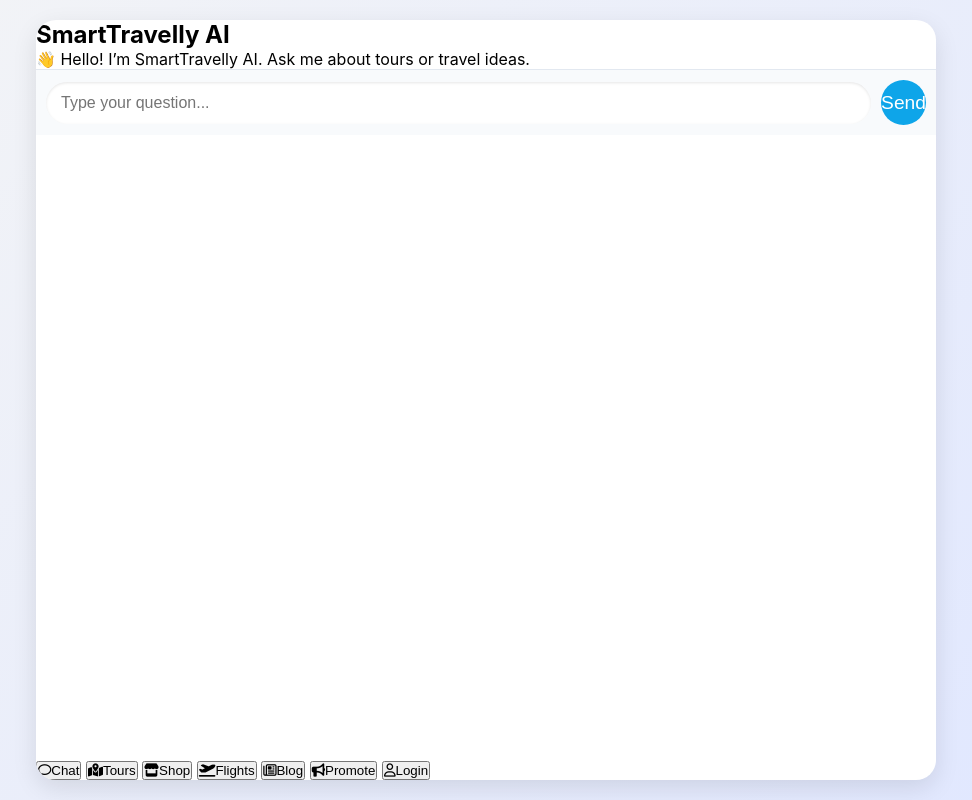
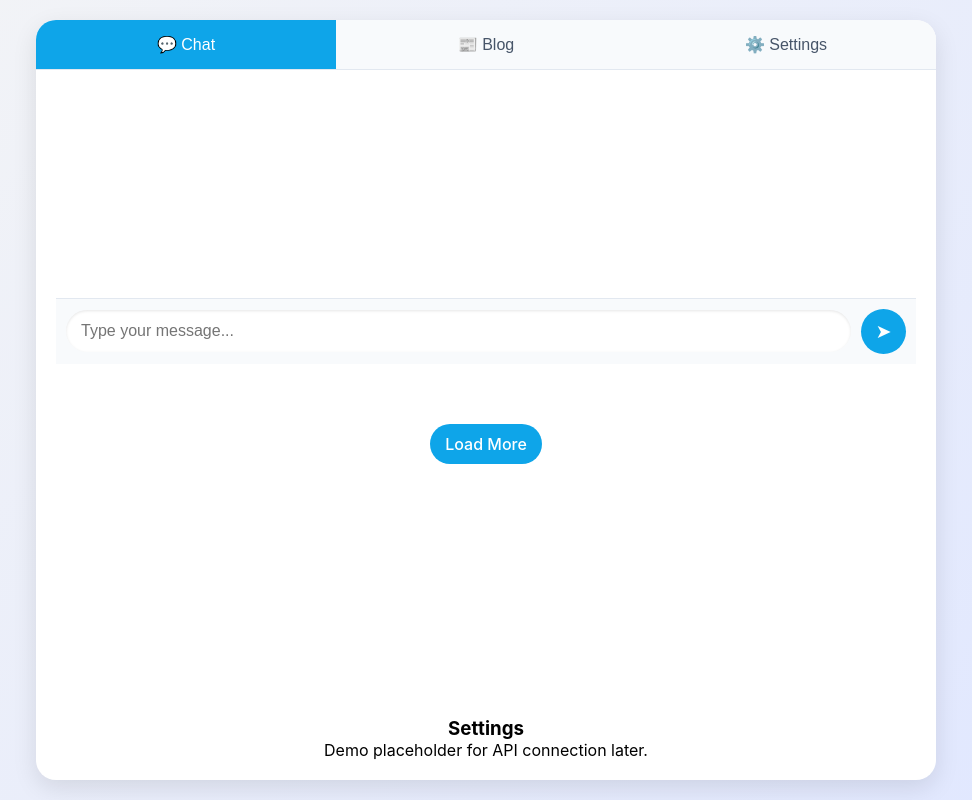
Before and after one commit to smarttravellyapp/chat, a website: page public/index.html in a window 1280 px wide. Shown: the whole page, without its empty margins (154-1126 px from the left). Drawn offline with Linux system fonts and the light colour scheme.

Commit message:
Update index.html

```diff
--- a/public/index.html
+++ b/public/index.html
@@ -3,40 +3,40 @@
 <head>
   <meta charset="UTF-8" />
   <meta name="viewport" content="width=device-width, initial-scale=1.0" />
-  <title>SmartTravelly AI</title>
+  <title>SmartTravelly Chat</title>
   <link rel="stylesheet" href="style.css" />
-  <script src="https://kit.fontawesome.com/a2d9a6d8d6.js" crossorigin="anonymous"></script>
+  <script defer src="script.js"></script>
 </head>
 <body>
   <div class="app-container">
-    <div class="chat-card">
-      <div class="chat-header">
-        <h2>SmartTravelly AI</h2>
-      </div>
-
-      <div class="chat-body" id="chatBody">
-        <div class="bot-message">
-          👋 Hello! I’m SmartTravelly AI. Ask me about tours or travel ideas.
-        </div>
-      </div>
-
-      <div class="chat-input">
-        <input type="text" id="userInput" placeholder="Type your question..." />
-        <button id="sendBtn">Send</button>
-      </div>
+    <div class="tab-header">
+      <button class="tab-btn active" data-tab="chat">💬 Chat</button>
+      <button class="tab-btn" data-tab="blog">📰 Blog</button>
+      <button class="tab-btn" data-tab="settings">⚙️ Settings</button>
     </div>
 
-    <div class="nav-tabs">
-      <button class="tab active"><i class="fa-regular fa-comment"></i><span>Chat</span></button>
-      <button class="tab"><i class="fa-solid fa-map-location-dot"></i><span>Tours</span></button>
-      <button class="tab"><i class="fa-solid fa-store"></i><span>Shop</span></button>
-      <button class="tab"><i class="fa-solid fa-plane-departure"></i><span>Flights</span></button>
-      <button class="tab"><i class="fa-regular fa-newspaper"></i><span>Blog</span></button>
-      <button class="tab"><i class="fa-solid fa-bullhorn"></i><span>Promote</span></button>
-      <button class="tab"><i class="fa-regular fa-user"></i><span>Login</span></button>
-    </div>
+    <!-- Chat Section -->
+    <section class="chat-section tab-content active" id="chat">
+      <div class="chat-messages" id="chatMessages"></div>
+      <div class="chat-input">
+        <input type="text" id="chatInput" placeholder="Type your message..." />
+        <button id="sendBtn">➤</button>
+      </div>
+    </section>
+
+    <!-- Blog Section -->
+    <section class="blog-section tab-content" id="blog">
+      <ul id="blogList" class="blog-list"></ul>
+      <a href="#" id="loadMore" class="load-more">Load More</a>
+    </section>
+
+    <!-- Settings Section -->
+    <section class="settings-section tab-content" id="settings">
+      <div style="padding:20px;text-align:center;">
+        <h3>Settings</h3>
+        <p>Demo placeholder for API connection later.</p>
+      </div>
+    </section>
   </div>
-
-  <script src="script.js"></script>
 </body>
 </html>
```
